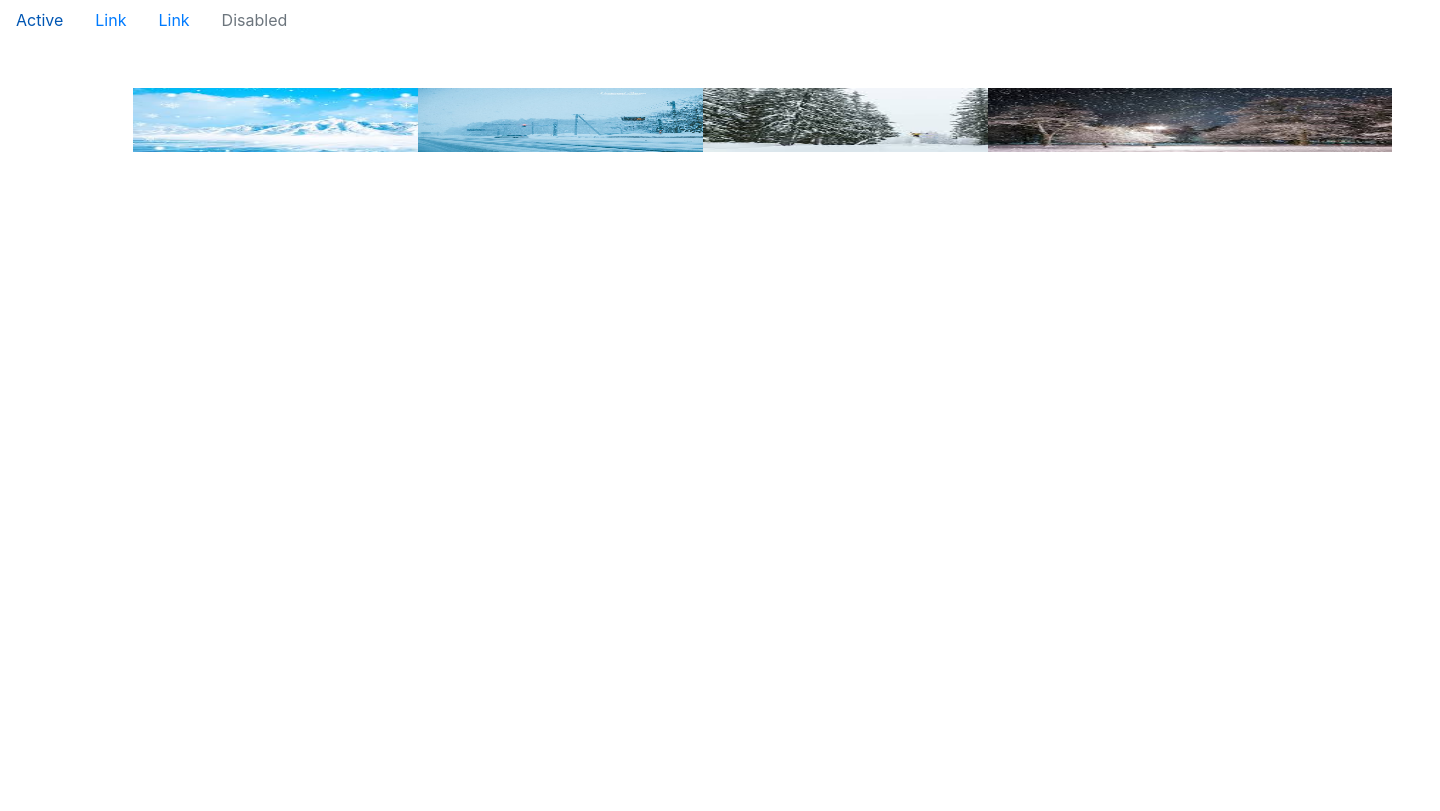
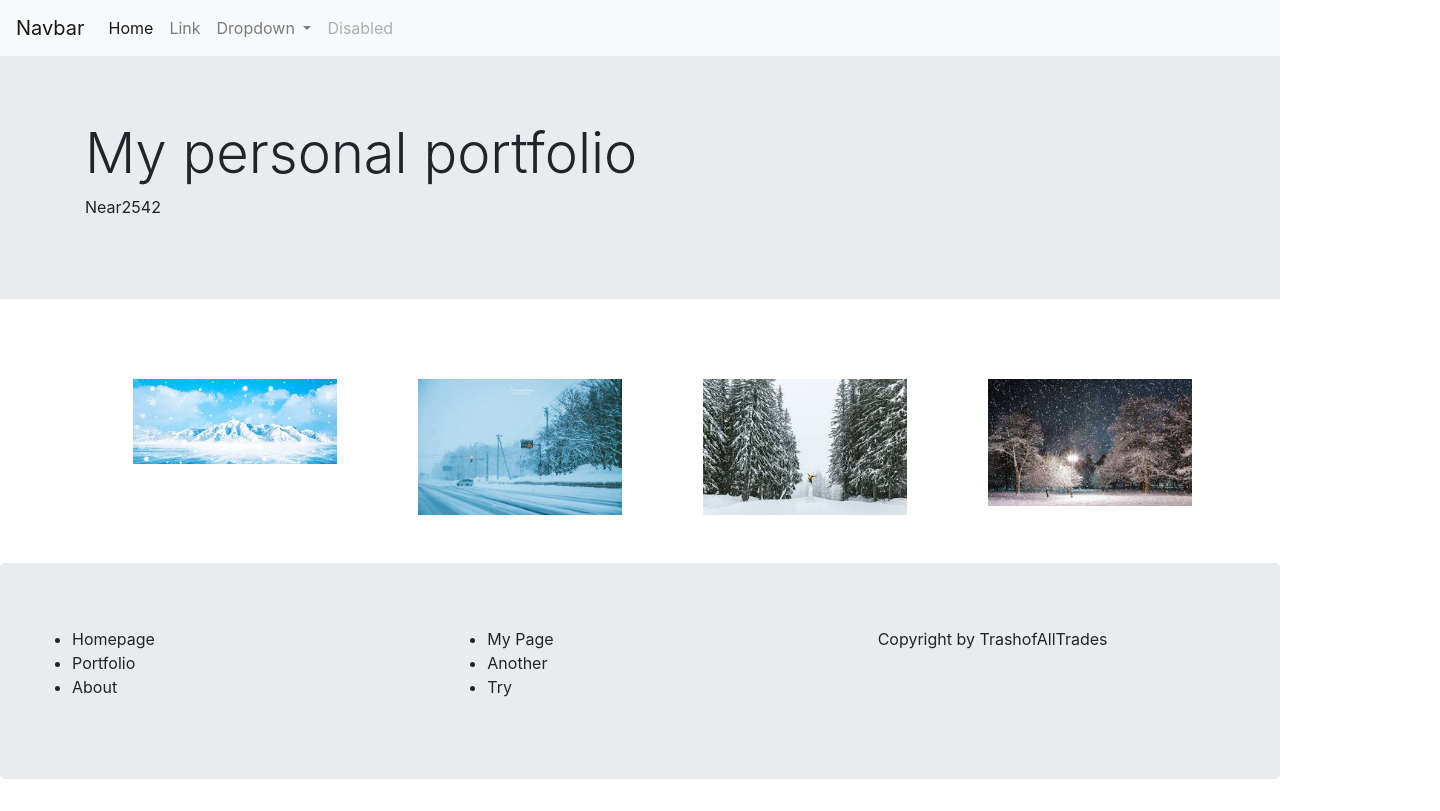
Before and after one commit to near2542/near2542.github.io, a plain HTML site: page index.html in a window 1280 px wide. Shown: the whole page, 1440 px wide, since content can reach past the window. Drawn offline with nearby package versions, Linux system fonts and the light colour scheme.

Commit message:
navbar fixed

```diff
--- a/index.html
+++ b/index.html
@@ -8,13 +8,49 @@
     <title></title>
 </head>
 <body>
-    <nav class="nav">
-        <a class="nav-link active" href="#">Active</a>
+   <nav class="navbar navbar-expand-lg navbar-light bg-light">
+  <a class="navbar-brand" href="#">Navbar</a>
+  <button class="navbar-toggler" type="button" data-toggle="collapse" data-target="#navbarSupportedContent" aria-controls="navbarSupportedContent" aria-expanded="false" aria-label="Toggle navigation">
+    <span class="navbar-toggler-icon"></span>
+  </button>
+
+  <div class="collapse navbar-collapse" id="navbarSupportedContent">
+    <ul class="navbar-nav mr-auto">
+      <li class="nav-item active">
+        <a class="nav-link" href="#">Home <span class="sr-only">(current)</span></a>
+      </li>
+      <li class="nav-item">
         <a class="nav-link" href="#">Link</a>
-        <a class="nav-link" href="#">Link</a>
+      </li>
+      <li class="nav-item dropdown">
+        <a class="nav-link dropdown-toggle" href="#" id="navbarDropdown" role="button" data-toggle="dropdown" aria-haspopup="true" aria-expanded="false">
+          Dropdown
+        </a>
+        <div class="dropdown-menu" aria-labelledby="navbarDropdown">
+          <a class="dropdown-item" href="#">Action</a>
+          <a class="dropdown-item" href="#">Another action</a>
+          <div class="dropdown-divider"></div>
+          <a class="dropdown-item" href="#">Something else here</a>
+        </div>
+      </li>
+      <li class="nav-item">
         <a class="nav-link disabled" href="#" tabindex="-1" aria-disabled="true">Disabled</a>
-      </nav>
-    <div class="container justify-content-center">
+      </li>
+    </ul>
+  </div>
+</nav>
+
+
+
+
+
+      <div class="jumbotron jumbotron jumbotron-fluid">
+          <div class="container">
+              <h1 class="display-4">My personal portfolio</h1>
+              <p>Near2542</p>
+          </div>
+      </div>
+    <div class="container">
         <div class="row">
             <div class="col-xl-3 col-lg-4 col-md-6">
                 <img src="img/2.jpg"  alt="">
@@ -34,6 +70,35 @@
      </div>
 
 
+     <footer >
+            <div class="jumbotron">
+
+                <div class="row">
+                    <div class="col-md-4">
+                        <ul>
+                            <li>Homepage</li>
+                            <li>Portfolio</li>
+                            <li>About</li>
+                        </ul>
+                    </div>
+                    <div class="col-md-4">
+                        <ul>
+                            <li>My Page</li>
+                            <li>Another</li>
+                            <li>Try</li>
+                        </ul>
+                    </div>
+
+                    <div class="col-md-4">
+                       <div class="col align-self-end">
+                            <p>Copyright by TrashofAllTrades</p>
+                        </div>
+                </div>
+
+            </div>
+        </div>
+     </footer>
+
 
 
 
--- a/style.css
+++ b/style.css
@@ -1,5 +1,4 @@
 div>img {
     padding:3em 3em;
-    height : 20vh;
-    width:500px;
+    width:300px;
 }
```
